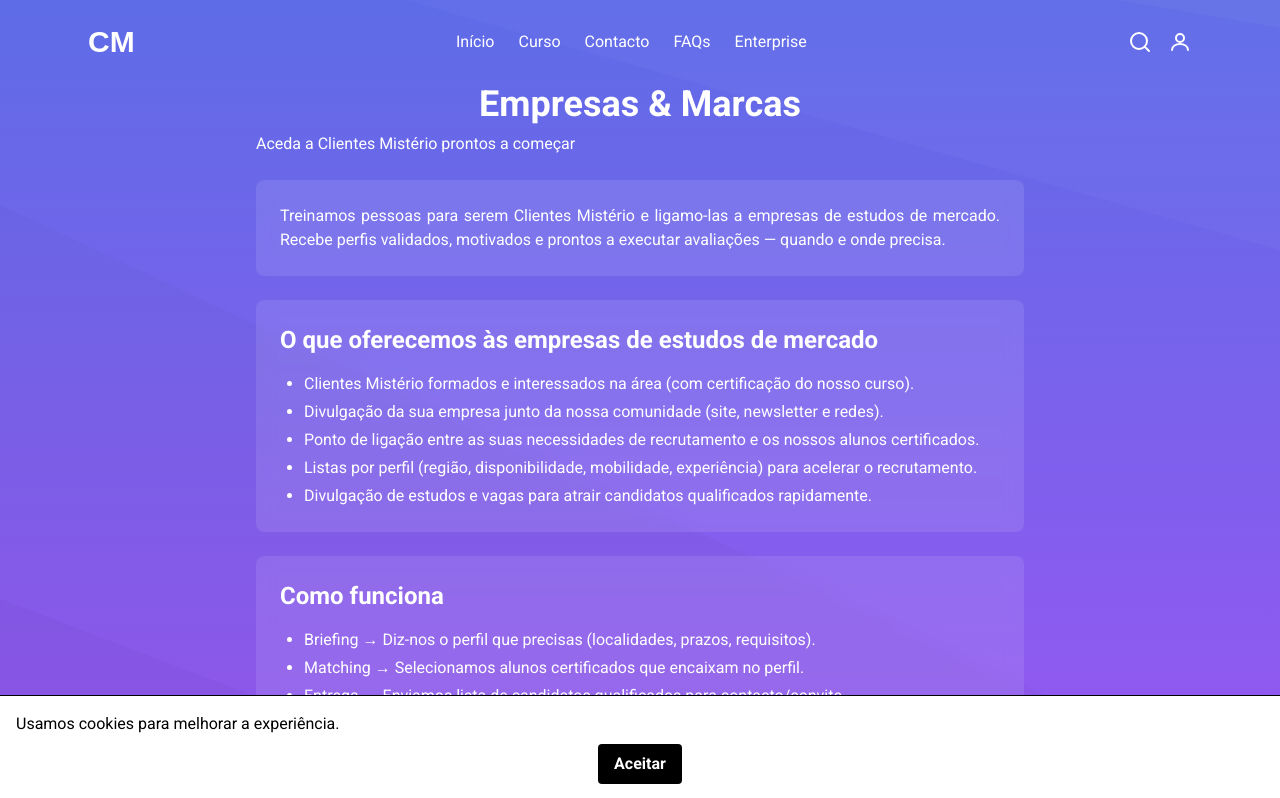
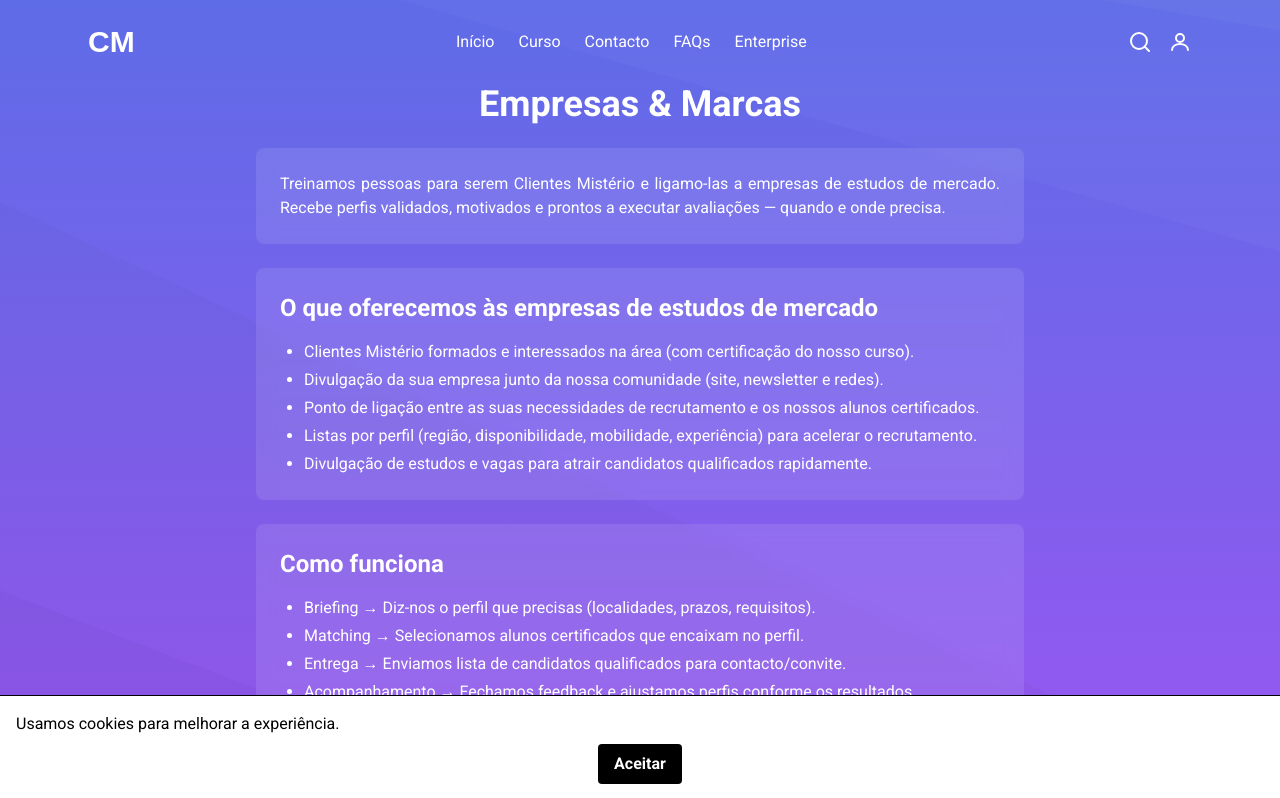
Before and after one commit to msantos51/clientemisterio, a Next.js app in the folder frontend/: page /enterprise in a window 1280 px wide. Shown: the top 798 px of the page. Built offline with nearby package versions, Linux system fonts and the light colour scheme; a web font is replaced by a local one.

Commit message:
Update page.tsx

```diff
--- a/frontend/app/(public)/enterprise/page.tsx
+++ b/frontend/app/(public)/enterprise/page.tsx
@@ -111,7 +111,6 @@ export default function EnterprisePage() {
         {/* Título principal e subtítulo */}
         <div className="text-center space-y-2">
           <h1 className="text-4xl font-bold">Empresas & Marcas</h1>
-          <p>Aceda a Clientes Mistério prontos a começar</p>
         </div>
 
         {/* Descrição inicial */}
```
